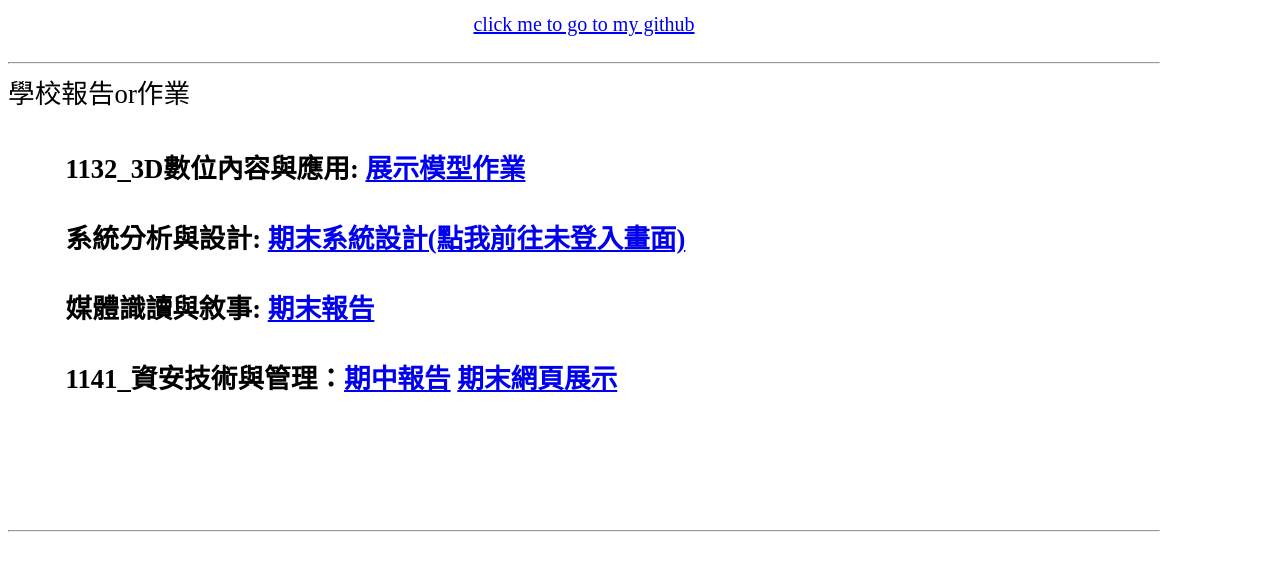
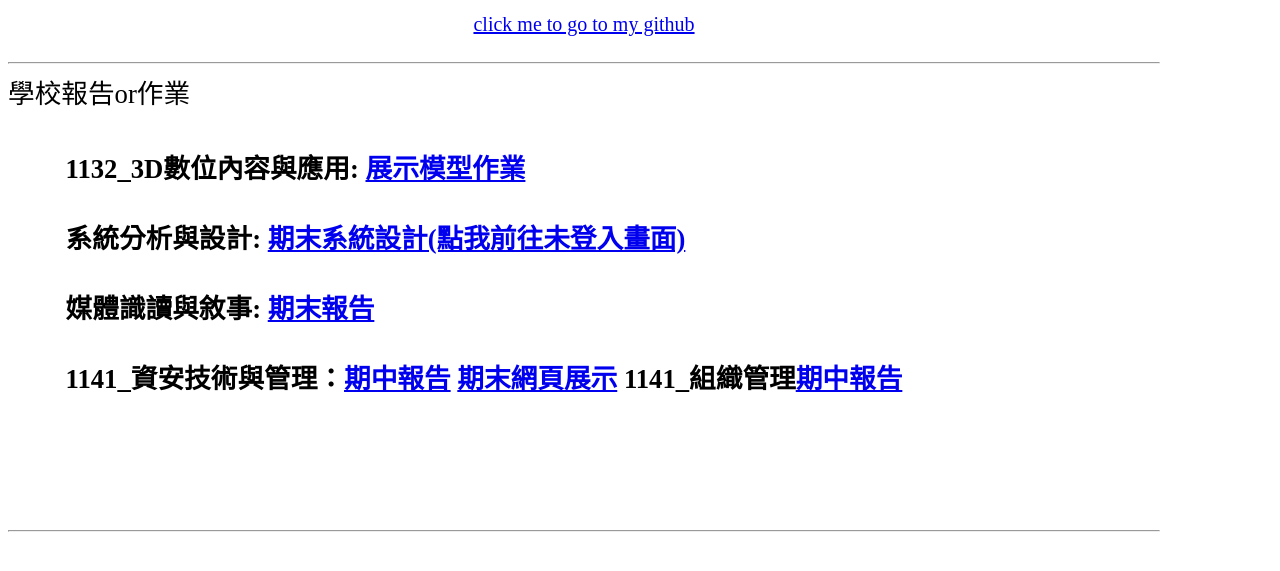
Before and after one commit to KevinFan209/MyWeb, a plain HTML site: page index.html in a window 1280 px wide. Shown: the part 183-754 px from the top of the page. Drawn offline with Linux system fonts and the light colour scheme.

Commit message:
Update index.html

```diff
--- a/index.html
+++ b/index.html
@@ -28,6 +28,7 @@
         媒體識讀與敘事: <a href="https://docs.google.com/presentation/d/17UQ7Kl1wIm7uQyc4qKkcY899-BzGOvzJ7DK7Y2iucRg/edit?usp=sharing">期末報告</a><br><br>
         1141_資安技術與管理：<a href="https://www.canva.com/design/DAG1CTwCK8M/g5JYnYTc8Y7jsUiIv5gLbw/view?utm_content=DAG1CTwCK8M&utm_campaign=designshare&utm_medium=link2&utm_source=uniquelinks&utlId=h31b70ceff0">期中報告</a>
         <a href="1141_資安技術與管理/project_show.html">期末網頁展示</a>
+        1141_組織管理<a href="https://notebooklm.google.com/notebook/2cb421ec-1ac3-48ed-ac8a-0b46c2facde7">期中報告</a>
 
     </div>
     <hr>
```
